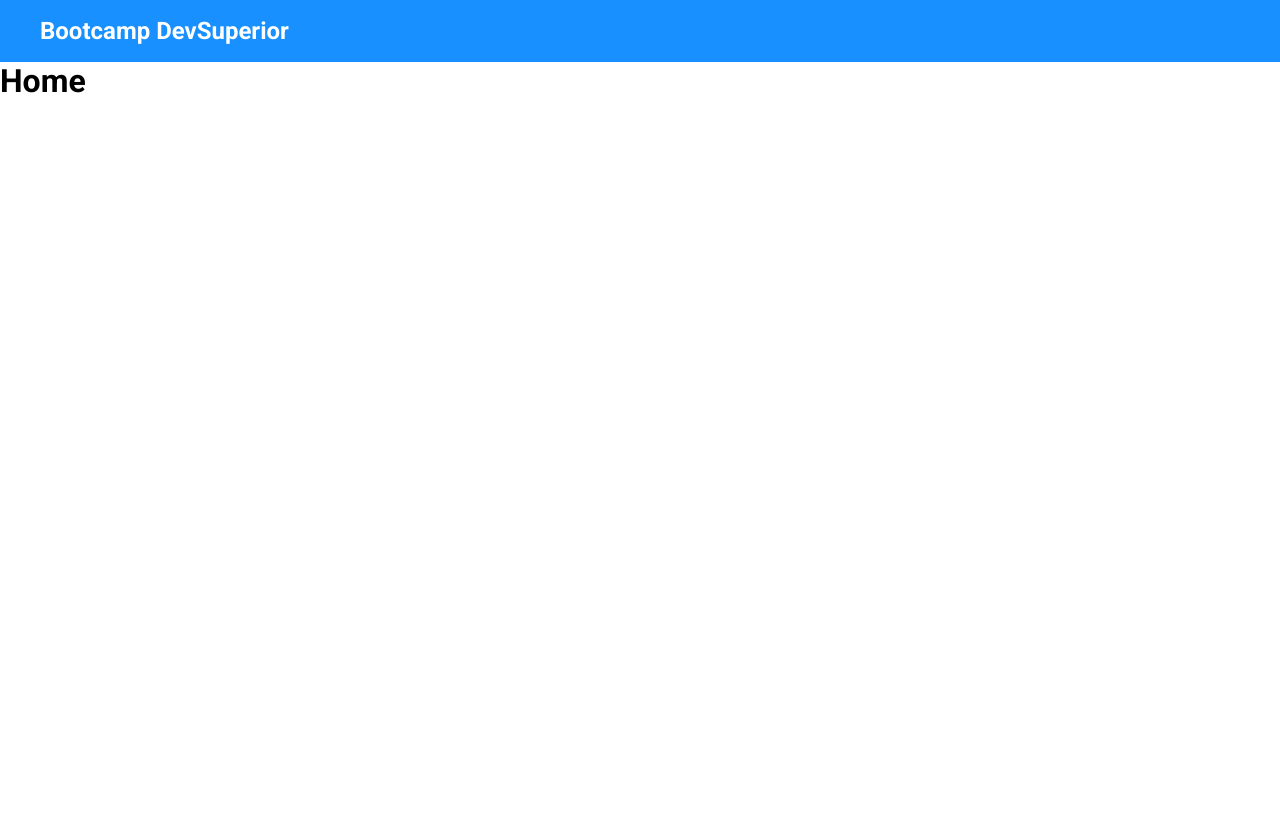
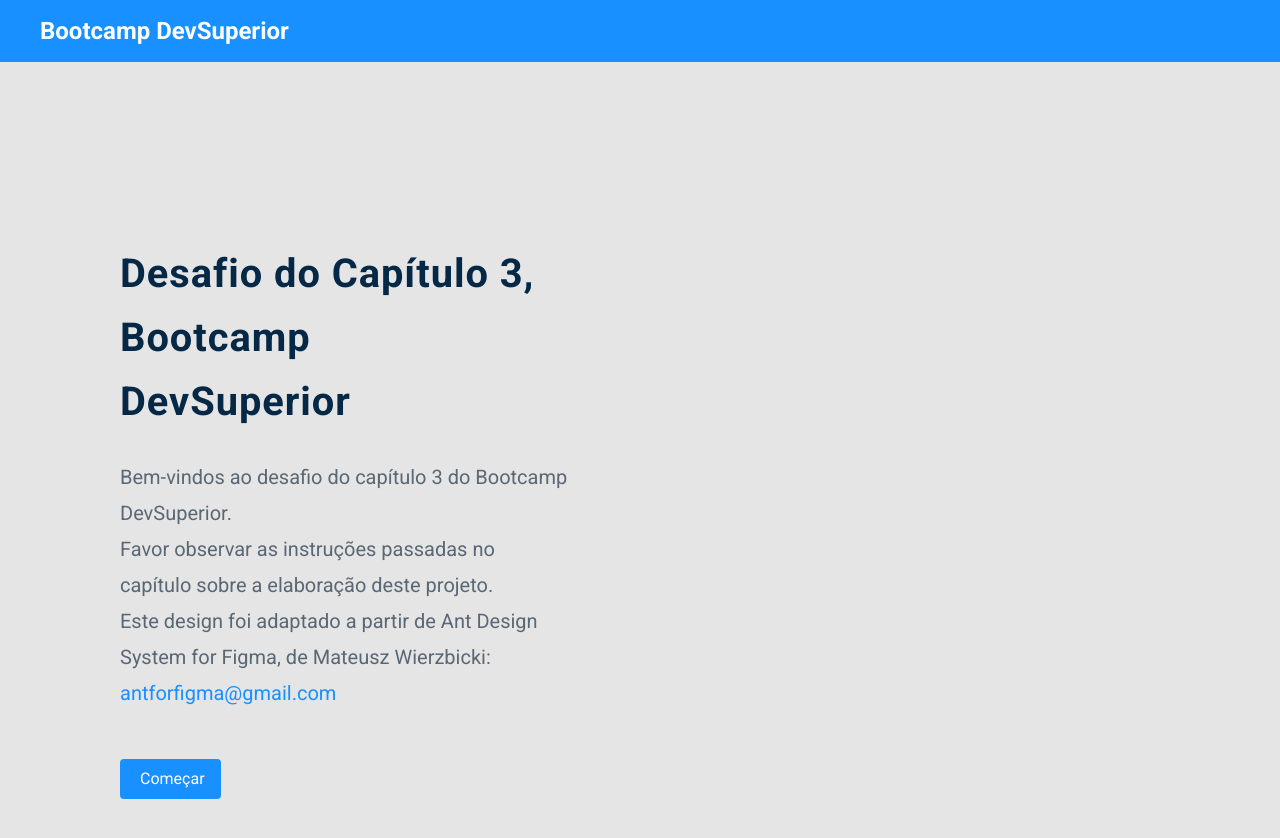
Before and after one commit to VitorLucas98/github-user-search, a React (Create React App) app: page / in a window 1280 px wide. Shown: the top 838 px of the page. Before the commit the page ends 800 px from the top, so only its background shows below. Built offline with nearby package versions, Linux system fonts and the light colour scheme.

Commit message:
Home, ok

```diff
--- a/src/App.tsx
+++ b/src/App.tsx
@@ -1,5 +1,5 @@
 import React from 'react';
-import './app.css';
+import './app.scss';
 import Routes from './Routes';
 
 
--- a/src/App.css
+++ b/src/app.scss
@@ -8,4 +8,8 @@
 h1, h2, h3, h4, h5, h6 {
     margin-bottom: 0;
     font-weight: 700;
- }
+}
+
+body {
+    background: #E5E5E5;
+}
--- /dev/null
+++ b/src/core/components/Button/index.tsx
@@ -0,0 +1,14 @@
+import React from 'react';
+import './styles.scss';
+
+type Props ={
+    text:string;
+}
+
+const Button = ({text}:Props) =>(
+    <button>
+        {text}
+    </button>
+);
+
+export default Button;
--- /dev/null
+++ b/src/core/components/Button/styles.scss
@@ -0,0 +1,15 @@
+button{
+    position: static;
+    width: 101px;
+    height: 40px;
+    padding: 8px 18px;
+    font-size: 16px;
+    line-height: 24px;
+    border: 2px solid #1890FF;;
+    background: #1890FF;
+    border-radius: 4px;
+    display: flex;
+    align-items: center;
+    text-align: center;
+    color: #FFFFFF;
+}
--- a/src/pages/Home/index.tsx
+++ b/src/pages/Home/index.tsx
@@ -1,9 +1,24 @@
 import React from 'react';
-import './styles.css';
+import Button from '../../core/components/Button';
+import './styles.scss';
+import {Link} from 'react-router-dom';
 
 const Home = () => (
     <div className="home-container">
-        <h1>Home</h1>
+        <div className="home-title">
+            <h5>Desafio do Capítulo 3, Bootcamp DevSuperior</h5>
+        </div>
+        <div className="home-description">
+            <p>Bem-vindos ao desafio do capítulo 3 do Bootcamp DevSuperior. <br />
+Favor observar as instruções passadas no capítulo sobre a elaboração deste projeto.<br />
+Este design foi adaptado a partir de Ant Design System for Figma,
+de Mateusz Wierzbicki: <a href="/"> antforfigma@gmail.com</a></p>
+        </div>
+        <div className="btn-container">
+            <Link to='/search'>
+            <Button text='Começar' />
+            </Link>
+        </div>
     </div>
 );
 
--- /dev/null
+++ b/src/pages/Home/styles.scss
@@ -0,0 +1,33 @@
+.home-container{
+    margin-top: 180px;
+    margin-left: 120px;
+}
+
+.home-title{
+    position: static;
+    font-size: 48px;
+    line-height: 64px;
+    display: flex;
+    align-items: center;
+    letter-spacing: 0.02em;
+    color: #062847;
+    margin-right: 740px;
+}
+
+.home-description{
+    position: static;
+    padding-top: 25px;
+    font-size: 20px;
+    line-height: 36px;
+    color: #5A6774;
+    margin-right: 710px;
+
+}
+.btn-container{
+    margin-top:48px ;
+    margin-bottom: 265px;
+}
+a{
+    text-decoration: none;
+    color: #1890FF;
+}
```
Also changed, not shown: src/pages/Home/styles.css (deleted).
